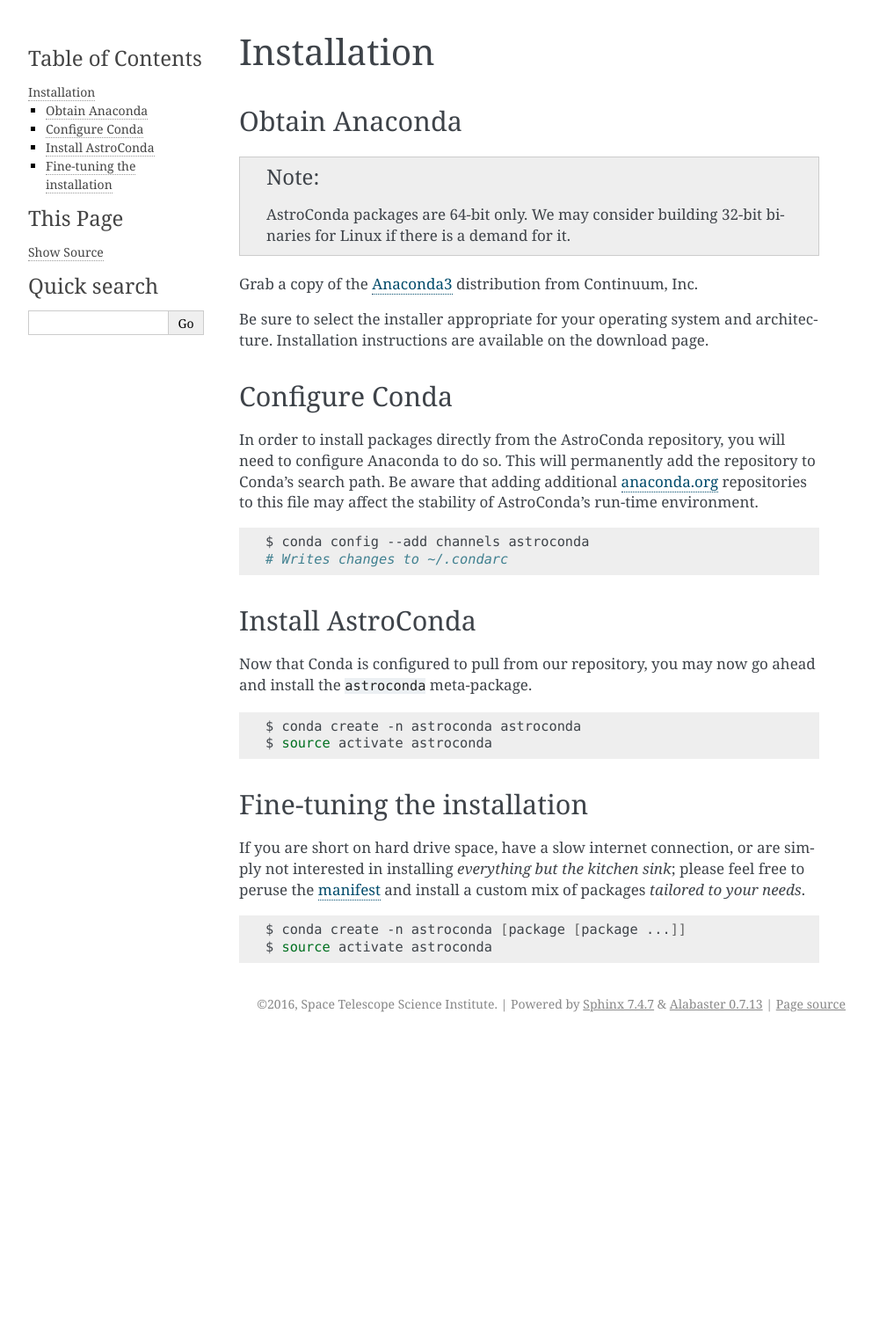
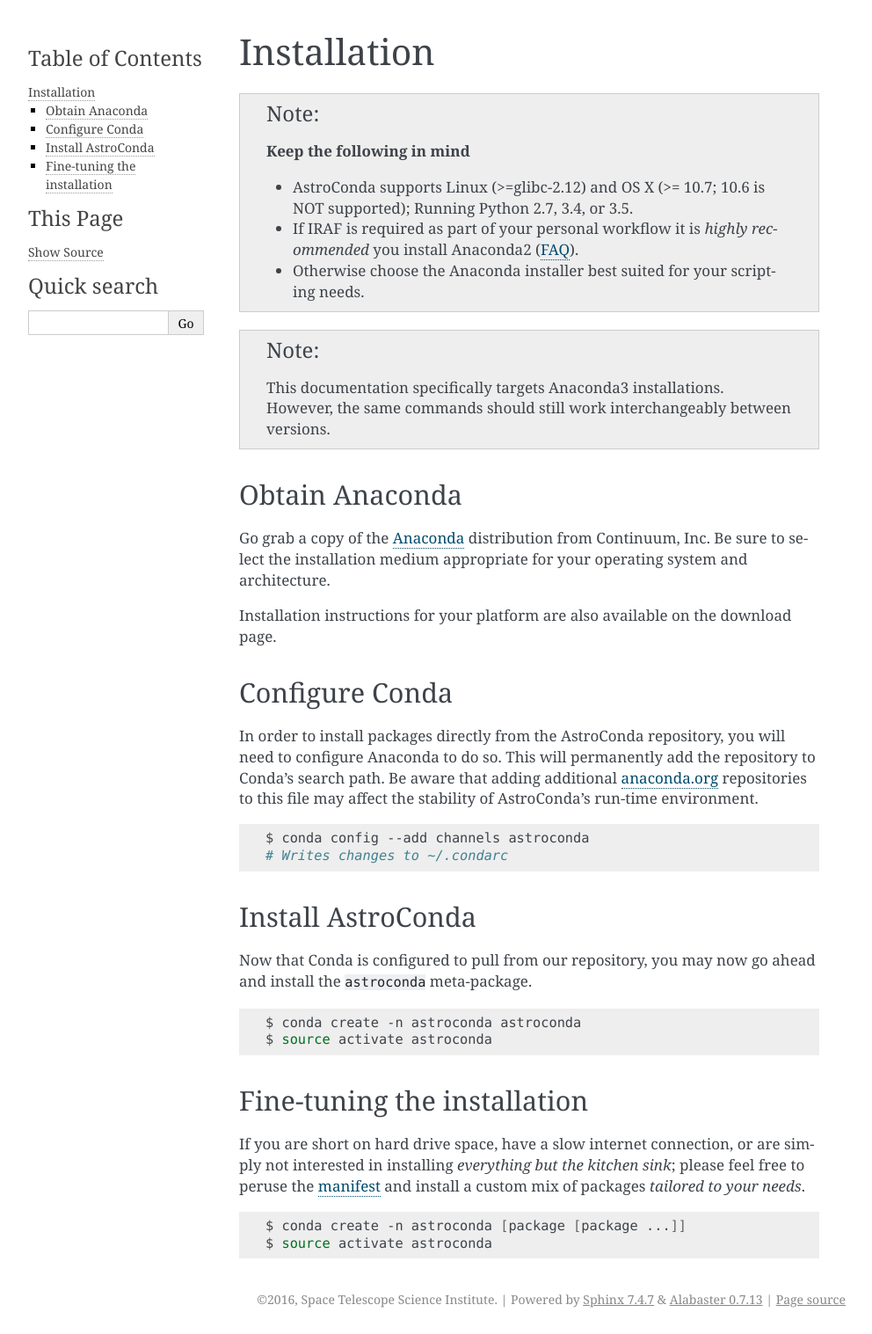
Before and after one commit to jhunkeler/astroconda, a Sphinx documentation site: the page built from source/installation.rst, in a window 1280 px wide. Shown: the whole page at 88% size, without its empty margins (148-1140 px from the left). Built offline with Sphinx 7.4.7, drawn with Linux system fonts in a browser that asks for light colours; before the commit the page ends 1181 px from its top, so only the background shows below that.

Commit message:
Clarify the "intended audience".

```diff
--- a/source/installation.rst
+++ b/source/installation.rst
@@ -2,16 +2,26 @@
 Installation
 ############
 
+.. note::
+
+    **Keep the following in mind**
+
+    - AstroConda supports Linux (>=glibc-2.12) and OS X (>= 10.7; 10.6 is NOT supported); Running Python 2.7, 3.4, or 3.5.
+    - If IRAF is required as part of your personal workflow it is *highly recommended* you install Anaconda2 (`FAQ <faq.html#why-is-iraf-pyraf-less-functional-under-python-3>`_).
+    - Otherwise choose the Anaconda installer best suited for your scripting needs.
+
+.. note::
+
+    This documentation specifically targets Anaconda3 installations.
+    However, the same commands should still work interchangeably between versions.
 
 Obtain Anaconda
 ===============
 
-.. note:: AstroConda packages are 64-bit only. We may consider building 32-bit binaries for Linux if there is a demand for it.
+Go grab a copy of the `Anaconda <https://www.continuum.io/downloads>`_ distribution from Continuum, Inc. Be sure to select
+the installation medium appropriate for your operating system and architecture.
 
-Grab a copy of the `Anaconda3 <https://www.continuum.io/downloads>`_ distribution from Continuum, Inc.
-
-Be sure to select the installer appropriate for your operating system and architecture. Installation instructions are
-available on the download page.
+Installation instructions for your platform are also available on the download page.
 
 
 Configure Conda
```
